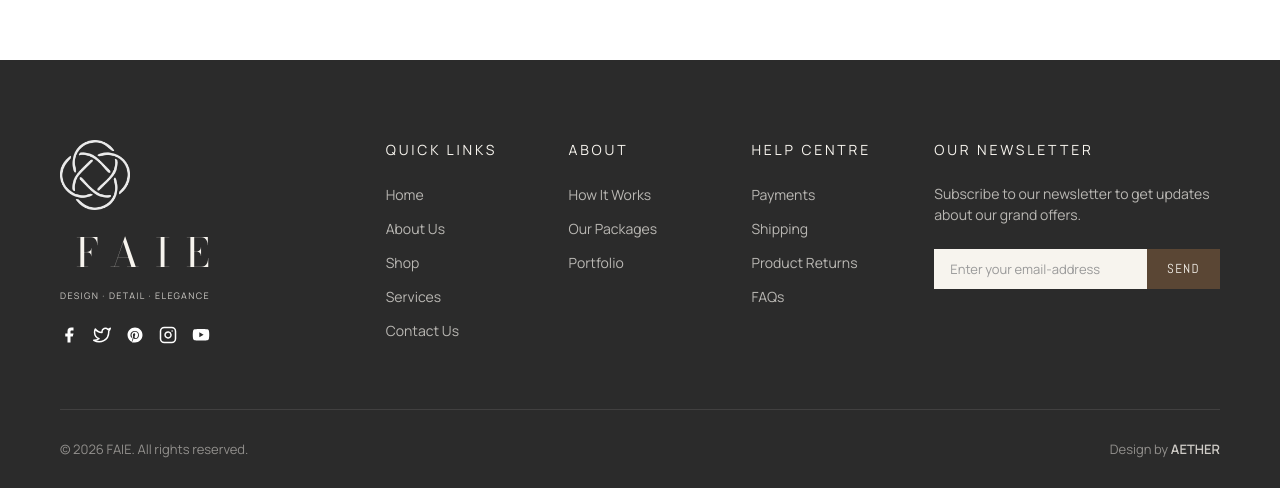
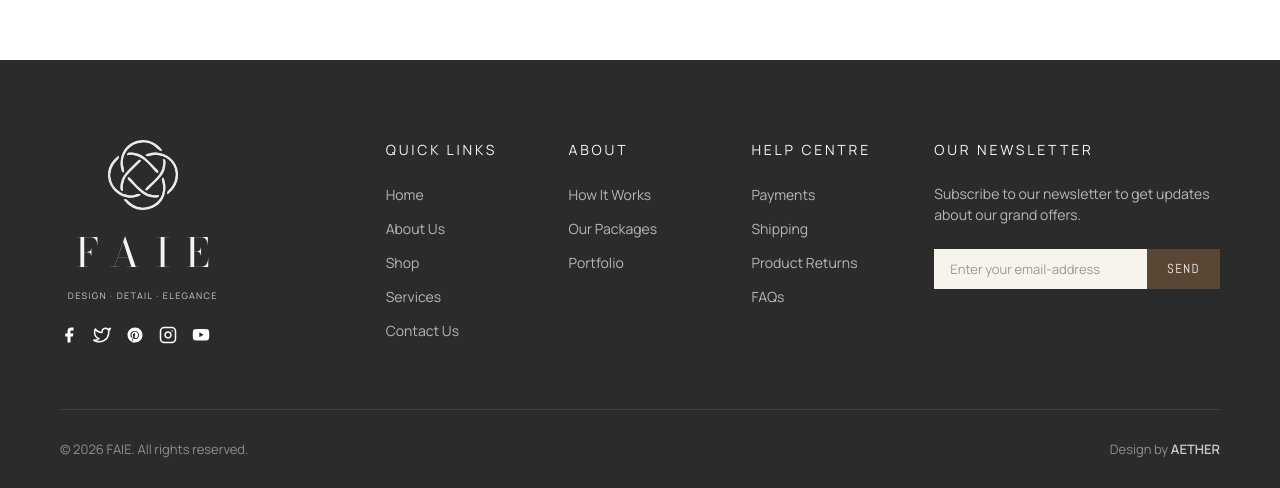
Before and after one commit to okuhlemadondo/faie-website, a Next.js app: page / in a window 1280 px wide. Shown: the part 3486-3974 px from the top of the page. Built offline with nearby package versions, Linux system fonts and the light colour scheme.

Commit message:
Update Footer.module.css

```diff
--- a/components/Footer/Footer.module.css
+++ b/components/Footer/Footer.module.css
@@ -25,7 +25,8 @@
 .logoGroup {
   display: flex;
   flex-direction: column;
-  align-items: flex-start;
+  align-items: center;
+  align-self: flex-start;
   margin-bottom: 24px;
 }
 
@@ -172,6 +173,7 @@
 
   .logoGroup {
     align-items: center;
+    align-self: center;
   }
 
   .newsletterColumn {
```
